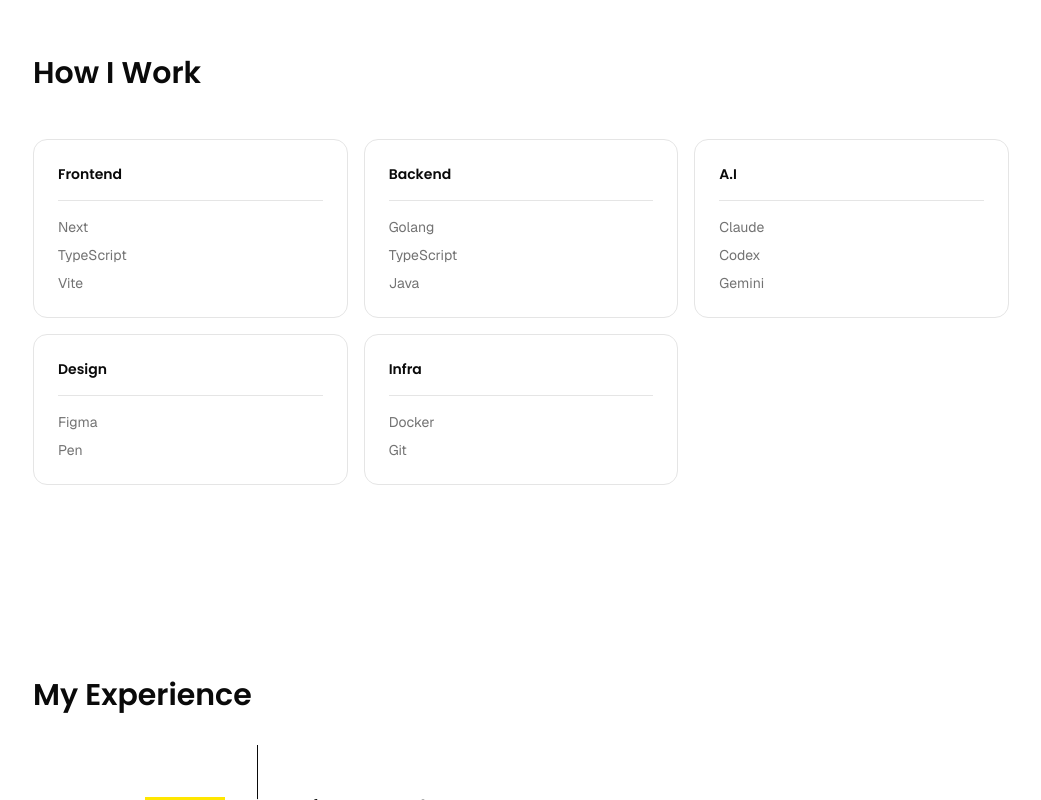
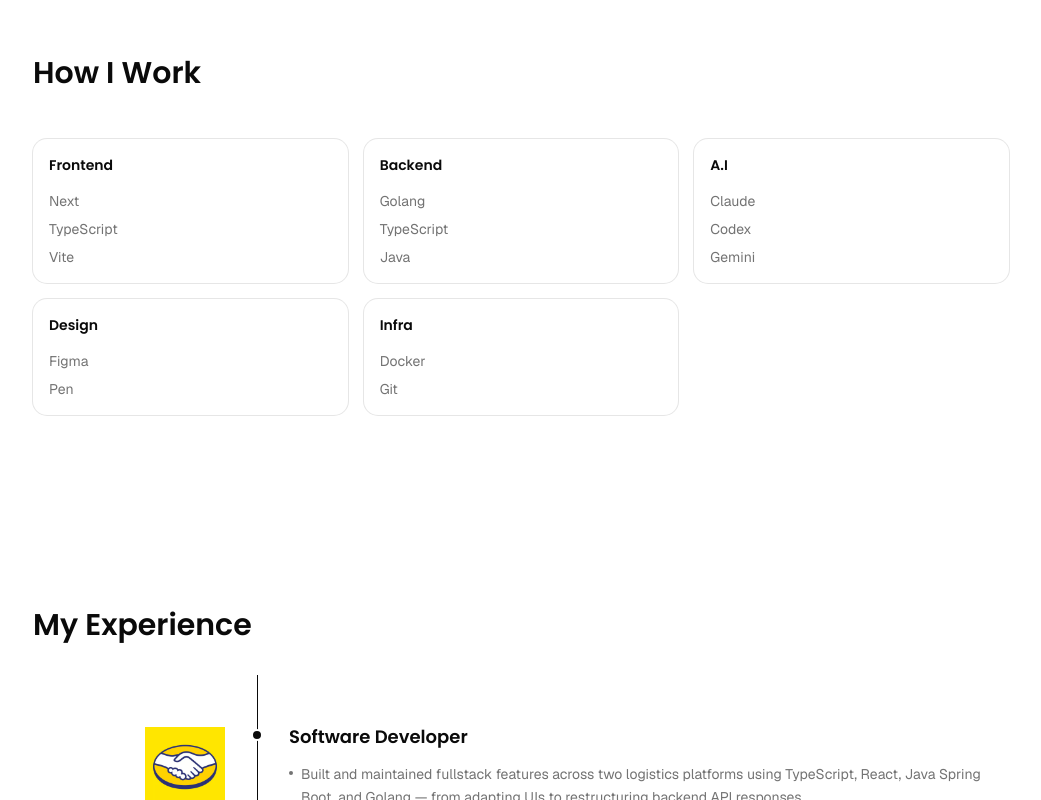
Before and after one commit to rafabcanedo/canedodev, a Next.js app: page / in a window 1280 px wide. Shown: the part 1160-1960 px from the top of the page, without its empty margins (119-1160 px from the left). Built offline with nearby package versions, Linux system fonts and the light colour scheme.

Commit message:
refactor: change card

```diff
--- a/src/components/sections/how-i-work/index.tsx
+++ b/src/components/sections/how-i-work/index.tsx
@@ -3,6 +3,9 @@
 import { motion } from "framer-motion"
 import { stack } from "@/data/stack"
 import { Title } from "@/components/my-components/title"
+import { Card, CardContent, CardHeader, CardTitle } from "@/components/ui/card"
+
+const MotionCard = motion.create(Card)
 
 export function HowIWork() {
   return (
@@ -11,18 +14,19 @@
 
       <div className="grid grid-cols-1 sm:grid-cols-2 lg:grid-cols-3 gap-4">
         {stack.map((item, i) => (
-          <motion.div
+          <MotionCard
             key={item.topic}
-            className="border border-border rounded-xl p-6 flex flex-col gap-4"
             initial={{ opacity: 0, y: 16 }}
             whileInView={{ opacity: 1, y: 0 }}
             viewport={{ once: true }}
             transition={{ duration: 0.4, delay: i * 0.08 }}
           >
-            <span className="font-poppins font-semibold text-sm text-foreground">
+            <CardHeader>
+              <CardTitle className="font-poppins font-semibold text-sm text-foreground">
                 {item.topic}
-            </span>
-            <div className="w-full h-px bg-border" />
+              </CardTitle>
+            </CardHeader>
+            <CardContent>
               <ul className="flex flex-col gap-2">
                 {item.items.map((tool) => (
                   <li key={tool} className="text-sm text-muted-foreground">
@@ -30,7 +34,8 @@
                   </li>
                 ))}
               </ul>
-          </motion.div>
+            </CardContent>
+          </MotionCard>
         ))}
       </div>
     </section>
--- /dev/null
+++ b/src/components/ui/card.tsx
@@ -0,0 +1,102 @@
+import * as React from "react"
+import { cn } from "cn"
+
+function Card({
+  className,
+  size = "default",
+  ...props
+}: React.ComponentProps<"div"> & { size?: "default" | "sm" }) {
+  return (
+    <div
+      data-slot="card"
+      data-size={size}
+      className={cn(
+        "group/card flex flex-col gap-(--card-spacing) overflow-hidden rounded-xl bg-card py-(--card-spacing) text-sm text-card-foreground ring-1 ring-foreground/10 [--card-spacing:--spacing(4)] has-data-[slot=card-footer]:pb-0 has-[>img:first-child]:pt-0 data-[size=sm]:[--card-spacing:--spacing(3)] data-[size=sm]:has-data-[slot=card-footer]:pb-0 *:[img:first-child]:rounded-t-xl *:[img:last-child]:rounded-b-xl",
+        className
+      )}
+      {...props}
+    />
+  )
+}
+
+function CardHeader({ className, ...props }: React.ComponentProps<"div">) {
+  return (
+    <div
+      data-slot="card-header"
+      className={cn(
+        "group/card-header @container/card-header grid auto-rows-min items-start gap-1 rounded-t-xl px-(--card-spacing) has-data-[slot=card-action]:grid-cols-[1fr_auto] has-data-[slot=card-description]:grid-rows-[auto_auto] [.border-b]:pb-(--card-spacing)",
+        className
+      )}
+      {...props}
+    />
+  )
+}
+
+function CardTitle({ className, ...props }: React.ComponentProps<"div">) {
+  return (
+    <div
+      data-slot="card-title"
+      className={cn(
+        "font-heading text-base leading-snug font-medium group-data-[size=sm]/card:text-sm",
+        className
+      )}
+      {...props}
+    />
+  )
+}
+
+function CardDescription({ className, ...props }: React.ComponentProps<"div">) {
+  return (
+    <div
+      data-slot="card-description"
+      className={cn("text-sm text-muted-foreground", className)}
+      {...props}
+    />
+  )
+}
+
+function CardAction({ className, ...props }: React.ComponentProps<"div">) {
+  return (
+    <div
+      data-slot="card-action"
+      className={cn(
+        "col-start-2 row-span-2 row-start-1 self-start justify-self-end",
+        className
+      )}
+      {...props}
+    />
+  )
+}
+
+function CardContent({ className, ...props }: React.ComponentProps<"div">) {
+  return (
+    <div
+      data-slot="card-content"
+      className={cn("px-(--card-spacing)", className)}
+      {...props}
+    />
+  )
+}
+
+function CardFooter({ className, ...props }: React.ComponentProps<"div">) {
+  return (
+    <div
+      data-slot="card-footer"
+      className={cn(
+        "flex items-center rounded-b-xl border-t bg-muted/50 p-(--card-spacing)",
+        className
+      )}
+      {...props}
+    />
+  )
+}
+
+export {
+  Card,
+  CardHeader,
+  CardFooter,
+  CardTitle,
+  CardAction,
+  CardDescription,
+  CardContent,
+}
```
Lines whose indentation alone changed are shown as unchanged.
